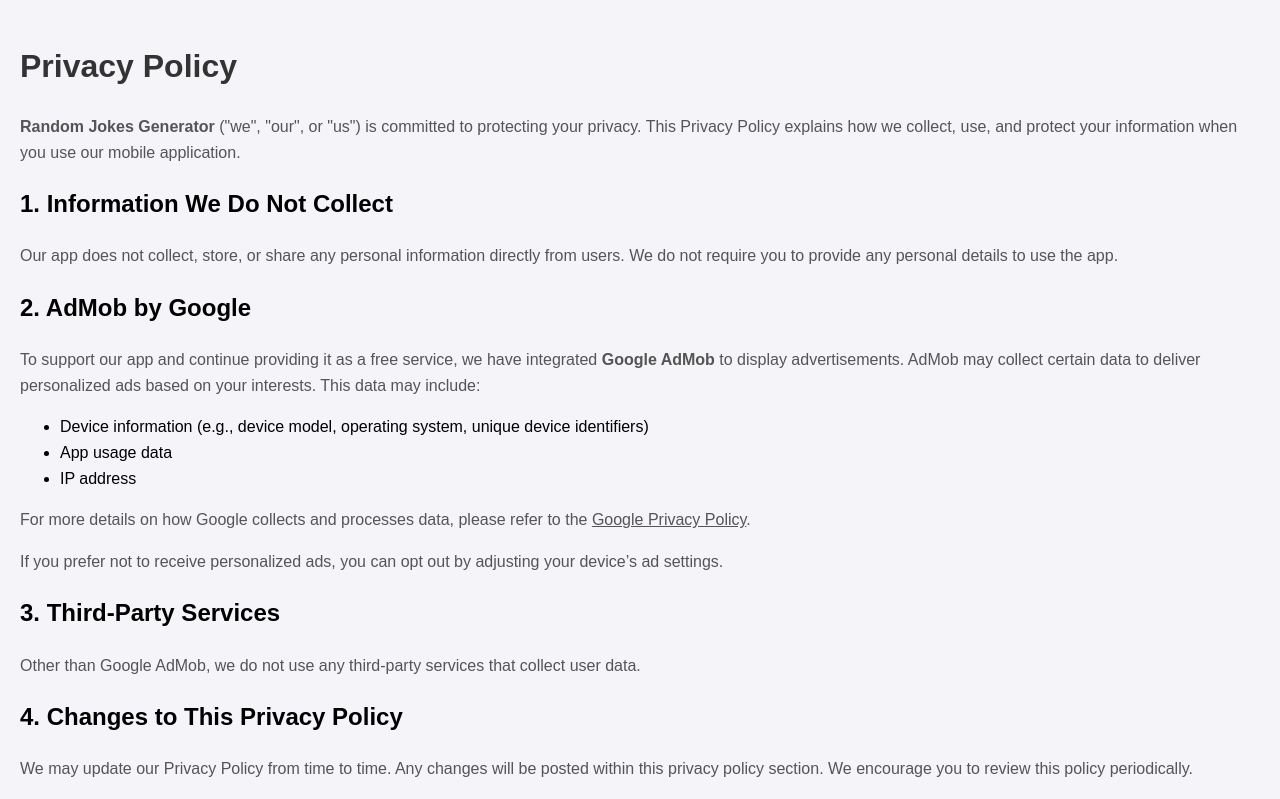
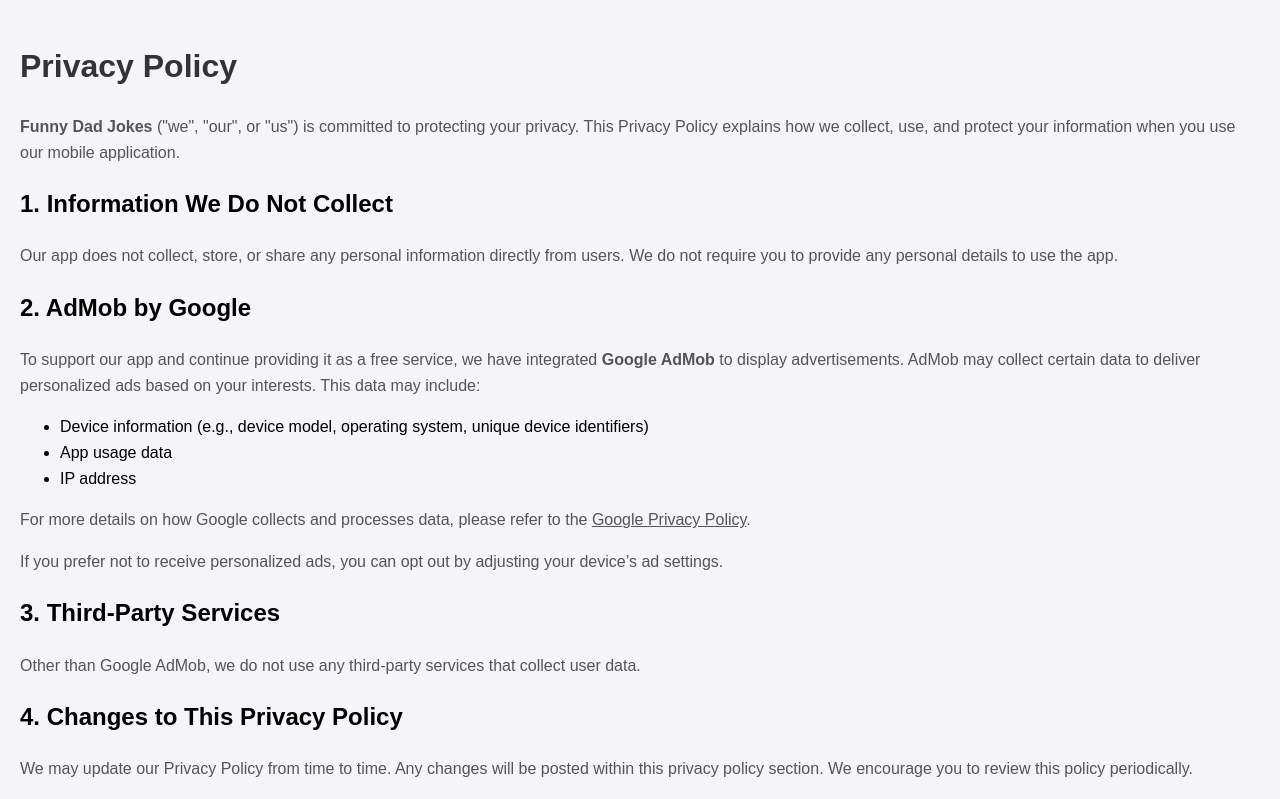
Before and after one commit to abcreative1/random-jokes, a plain HTML site: page privacy_policy.html in a window 1280 px wide. Shown: the top 799 px of the page. Drawn offline with Linux system fonts and the light colour scheme.

Commit message:
Update privacy_policy.html

```diff
--- a/privacy_policy.html
+++ b/privacy_policy.html
@@ -24,7 +24,7 @@
     <h1>Privacy Policy</h1>
   <!--  <p><strong>Last updated:</strong> [Date]</p> -->
 
-    <p><strong>Random Jokes Generator</strong> ("we", "our", or "us") is committed to protecting your privacy. This Privacy Policy explains how we collect, use, and protect your information when you use our mobile application.</p>
+    <p><strong>Funny Dad Jokes</strong> ("we", "our", or "us") is committed to protecting your privacy. This Privacy Policy explains how we collect, use, and protect your information when you use our mobile application.</p>
 
     <h2>1. Information We Do Not Collect</h2>
     <p>Our app does not collect, store, or share any personal information directly from users. We do not require you to provide any personal details to use the app.</p>
```
